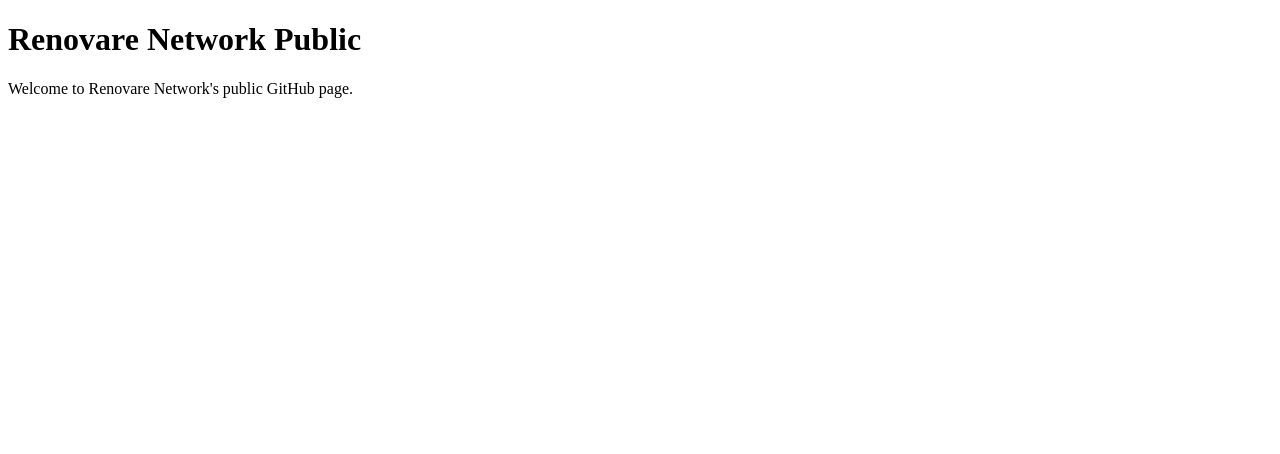
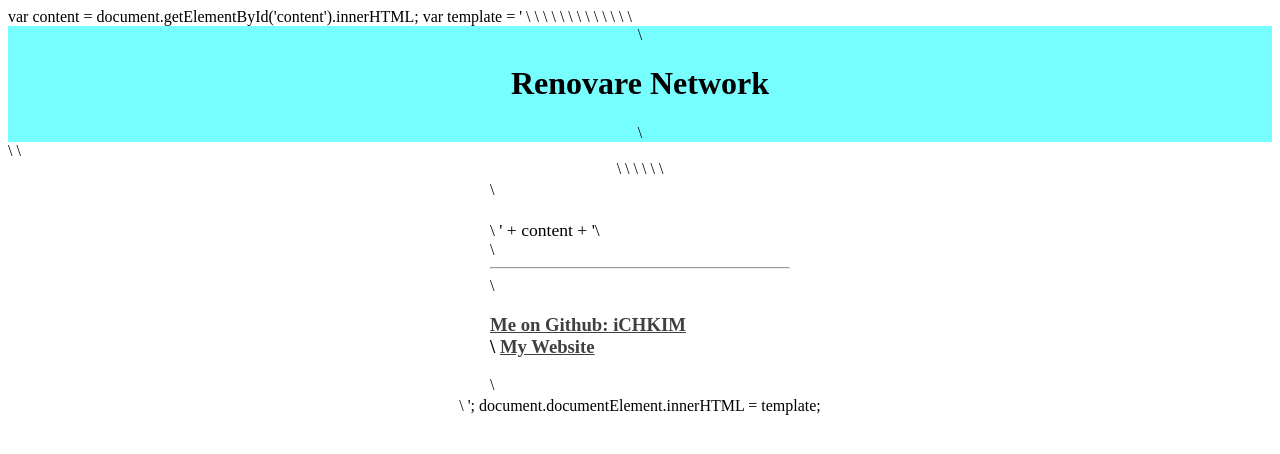
Before and after one commit to iCHKIM/iCHKIM.github.io, a plain HTML site: page index.html in a window 1280 px wide. Drawn offline with Linux system fonts and the light colour scheme.

Commit message:
repository start

```diff
--- a/index.html
+++ b/index.html
@@ -1,7 +1,34 @@
-<!DOCTYPE html>
-<html>
-<body>
-<h1>Renovare Network Public</h1>
-<p>Welcome to Renovare Network's public GitHub page.</p>
-</body>
-</html>
+var content = document.getElementById('content').innerHTML;
+var template = ' \
+<!DOCTYPE HTML PUBLIC "-//W3C//DTD HTML 4.01 Transitional//EN" "http://www.w3.org/TR/html4/loose.dtd"> \
+<html> \
+<head> \
+<meta http-equiv="content-type" content="text/html" charset="utf-8"/> \
+<meta charset="utf-8"> \
+<link rel="shortcut icon" href=""> \
+<meta name="robots" content="index,follow"> \
+<!--<meta http-equiv="cache-control" content="no-cache">--> \
+<title>Renovare Network</title> \
+</head> \
+<body text="#000000" link="#404040" alink="#404040" vlink="#404040" style="background:none;"> \
+ \
+<div align="center" style="background-color:#77ffff"> \
+<h1>Renovare Network</h1> \
+</div> \
+ \
+<div align="center" style="background-color:#FFFFFF;"> \
+<table> \
+<tr style="width:100%"> \
+<td> \
+<div style="text-align: justify; font-size:110%; background-color:#FFFFFF; min-width: 300px; max-width: 700px; vertical-align: top;"><br> \
+' + content + '\
+</div> \
+<hr> \
+<h3><a href="https://github.com/iCHKIM/" target="_blank">Me on Github: iCHKIM</a><br> \
+<a href="https://icrispy.us/" target="_blank">My Website</a></h3> \
+</td> \
+\
+</tr> \
+</table> \
+';
+document.documentElement.innerHTML = template;
```
